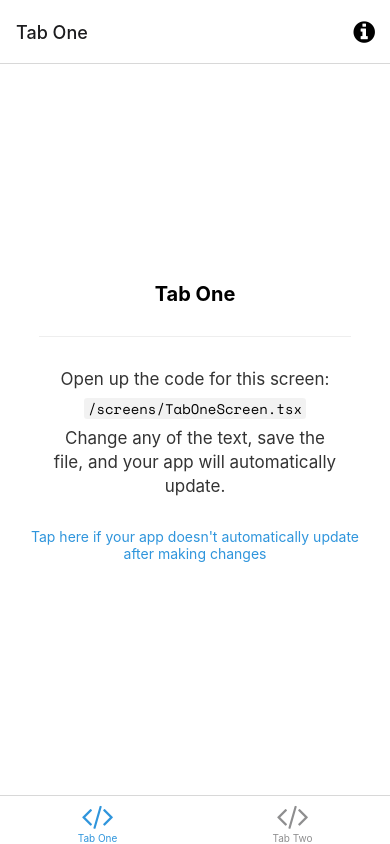
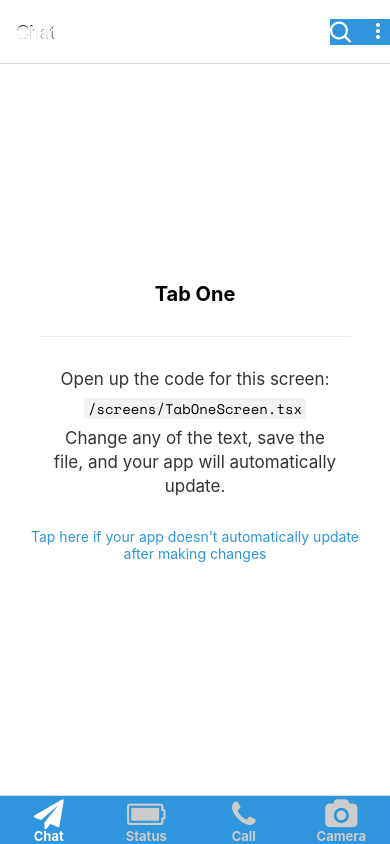
Before and after one commit to hoangcobain/ChatAppMobile, a React Native app: screen /TabOne in a window 390 px wide. Built offline with nearby package versions, Linux system fonts and the light colour scheme; what expo-linking would draw is missing.

Commit message:
finished navigation

```diff
--- a/navigation/index.tsx
+++ b/navigation/index.tsx
@@ -3,27 +3,48 @@
  * https://reactnavigation.org/docs/getting-started
  *
  */
-import { FontAwesome } from '@expo/vector-icons';
-import { createBottomTabNavigator } from '@react-navigation/bottom-tabs';
-import { NavigationContainer, DefaultTheme, DarkTheme } from '@react-navigation/native';
-import { createNativeStackNavigator } from '@react-navigation/native-stack';
-import * as React from 'react';
-import { ColorSchemeName, Pressable } from 'react-native';
+import { FontAwesome } from "@expo/vector-icons";
+import { createBottomTabNavigator } from "@react-navigation/bottom-tabs";
+// import { createMaterialTopTabNavigator } from "@react-navigation/material-top-tabs";
+import {
+  NavigationContainer,
+  DefaultTheme,
+  DarkTheme,
+} from "@react-navigation/native";
+import { createNativeStackNavigator } from "@react-navigation/native-stack";
+import * as React from "react";
+import { ColorSchemeName, Pressable, StyleSheet } from "react-native";
 
-import Colors from '../constants/Colors';
-import useColorScheme from '../hooks/useColorScheme';
-import ModalScreen from '../screens/ModalScreen';
-import NotFoundScreen from '../screens/NotFoundScreen';
-import TabOneScreen from '../screens/TabOneScreen';
-import TabTwoScreen from '../screens/TabTwoScreen';
-import { RootStackParamList, RootTabParamList, RootTabScreenProps } from '../types';
-import LinkingConfiguration from './LinkingConfiguration';
+import Colors from "../constants/Colors";
+import useColorScheme from "../hooks/useColorScheme";
+import ModalScreen from "../screens/ModalScreen";
+import NotFoundScreen from "../screens/NotFoundScreen";
+import TabOneScreen from "../screens/TabOneScreen";
+import TabTwoScreen from "../screens/TabTwoScreen";
+import {
+  RootStackParamList,
+  RootTabParamList,
+  RootTabScreenProps,
+} from "../types";
+import LinkingConfiguration from "./LinkingConfiguration";
+import {
+  Octicons,
+  MaterialCommunityIcons,
+  AntDesign,
+  MaterialIcons,
+} from "@expo/vector-icons";
+import { View } from "../components/Themed";
 
-export default function Navigation({ colorScheme }: { colorScheme: ColorSchemeName }) {
+export default function Navigation({
+  colorScheme,
+}: {
+  colorScheme: ColorSchemeName;
+}) {
   return (
     <NavigationContainer
       linking={LinkingConfiguration}
-      theme={colorScheme === 'dark' ? DarkTheme : DefaultTheme}>
+      theme={colorScheme === "dark" ? DarkTheme : DefaultTheme}
+    >
       <RootNavigator />
     </NavigationContainer>
   );
@@ -37,10 +58,44 @@ const Stack = createNativeStackNavigator<RootStackParamList>();
 
 function RootNavigator() {
   return (
-    <Stack.Navigator>
-      <Stack.Screen name="Root" component={BottomTabNavigator} options={{ headerShown: false }} />
-      <Stack.Screen name="NotFound" component={NotFoundScreen} options={{ title: 'Oops!' }} />
-      <Stack.Group screenOptions={{ presentation: 'modal' }}>
+    <Stack.Navigator
+      screenOptions={{
+        headerStyle: {
+          backgroundColor: Colors.light.tint,
+        },
+        headerTintColor: Colors.light.background,
+        headerTitleAlign: "left",
+        headerTitleStyle: {
+          fontWeight: "bold",
+        },
+      }}
+    >
+      <Stack.Screen
+        name="Root"
+        component={BottomTabNavigator}
+        options={{
+          title: "ChatApp",
+          headerTransparent: true,
+          headerRight() {
+            return (
+              <View style={styles.icon_search_dots}>
+                <Octicons name="search" size={24} color={"white"} />
+                <MaterialCommunityIcons
+                  name="dots-vertical"
+                  size={24}
+                  color={"white"}
+                />
+              </View>
+            );
+          },
+        }}
+      />
+      <Stack.Screen
+        name="NotFound"
+        component={NotFoundScreen}
+        options={{ title: "Oops!" }}
+      />
+      <Stack.Group screenOptions={{ presentation: "modal" }}>
         <Stack.Screen name="Modal" component={ModalScreen} />
       </Stack.Group>
     </Stack.Navigator>
@@ -60,20 +115,32 @@ function BottomTabNavigator() {
     <BottomTab.Navigator
       initialRouteName="TabOne"
       screenOptions={{
-        tabBarActiveTintColor: Colors[colorScheme].tint,
-      }}>
+        tabBarStyle: {
+          backgroundColor: Colors[colorScheme].tint,
+        },
+        tabBarInactiveTintColor: Colors[colorScheme].tabIconDefault,
+        tabBarActiveTintColor: Colors[colorScheme].background,
+        // tabBarLabelPosition: "beside-icon",
+        tabBarActiveBackgroundColor: Colors[colorScheme].tint,
+        tabBarLabelStyle: {
+          fontWeight: "bold",
+          fontSize: 13,
+        },
+      }}
+    >
       <BottomTab.Screen
         name="TabOne"
         component={TabOneScreen}
-        options={({ navigation }: RootTabScreenProps<'TabOne'>) => ({
-          title: 'Tab One',
-          tabBarIcon: ({ color }) => <TabBarIcon name="code" color={color} />,
+        options={({ navigation }: RootTabScreenProps<"TabOne">) => ({
+          title: "Chat",
+          tabBarIcon: ({ color }) => <TabBarIcon name="send" color={color} />,
           headerRight: () => (
             <Pressable
-              onPress={() => navigation.navigate('Modal')}
+              onPress={() => navigation.navigate("Modal")}
               style={({ pressed }) => ({
                 opacity: pressed ? 0.5 : 1,
-              })}>
+              })}
+            >
               <FontAwesome
                 name="info-circle"
                 size={25}
@@ -88,8 +155,28 @@ function BottomTabNavigator() {
         name="TabTwo"
         component={TabTwoScreen}
         options={{
-          title: 'Tab Two',
-          tabBarIcon: ({ color }) => <TabBarIcon name="code" color={color} />,
+          title: "Status",
+          tabBarIcon: ({ color }) => (
+            <TabBarIcon name="battery" color={color} />
+          ),
+        }}
+      />
+
+      <BottomTab.Screen
+        name="Call"
+        component={TabTwoScreen}
+        options={{
+          title: "Call",
+          tabBarIcon: ({ color }) => <TabBarIcon name="phone" color={color} />,
+        }}
+      />
+
+      <BottomTab.Screen
+        name="Camera"
+        component={TabTwoScreen}
+        options={{
+          title: "Camera",
+          tabBarIcon: ({ color }) => <TabBarIcon name="camera" color={color} />,
         }}
       />
     </BottomTab.Navigator>
@@ -100,8 +187,17 @@ function BottomTabNavigator() {
  * You can explore the built-in icon families and icons on the web at https://icons.expo.fyi/
  */
 function TabBarIcon(props: {
-  name: React.ComponentProps<typeof FontAwesome>['name'];
+  name: React.ComponentProps<typeof FontAwesome>["name"];
   color: string;
 }) {
   return <FontAwesome size={30} style={{ marginBottom: -3 }} {...props} />;
 }
+
+const styles = StyleSheet.create({
+  icon_search_dots: {
+    backgroundColor: Colors.light.tint,
+    flexDirection: "row",
+    width: 60,
+    justifyContent: "space-between",
+  },
+});
--- a/package.json
+++ b/package.json
@@ -15,6 +15,7 @@
   "dependencies": {
     "@expo/vector-icons": "^13.0.0",
     "@react-navigation/bottom-tabs": "^6.0.5",
+    "@react-navigation/material-top-tabs": "^6.2.4",
     "@react-navigation/native": "^6.0.2",
     "@react-navigation/native-stack": "^6.1.0",
     "expo": "~46.0.13",
@@ -29,8 +30,10 @@
     "react": "18.0.0",
     "react-dom": "18.0.0",
     "react-native": "0.69.6",
+    "react-native-reanimated": "^2.10.0",
     "react-native-safe-area-context": "4.3.1",
     "react-native-screens": "~3.15.0",
+    "react-native-tab-view": "^3.2.1",
     "react-native-web": "~0.18.7"
   },
   "devDependencies": {
```
Also changed, not shown: types.tsx (+15 -11 lines), 1 other file (tests, documents, lock files or other folders).
